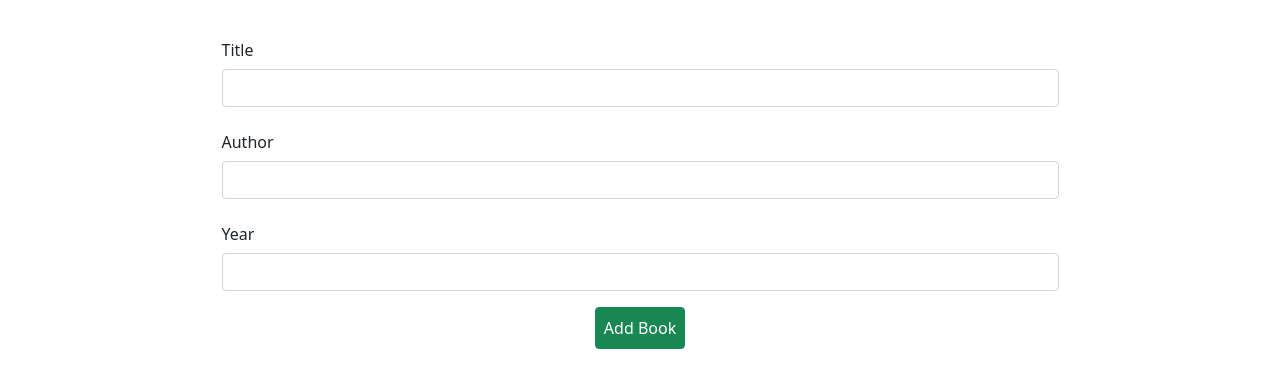
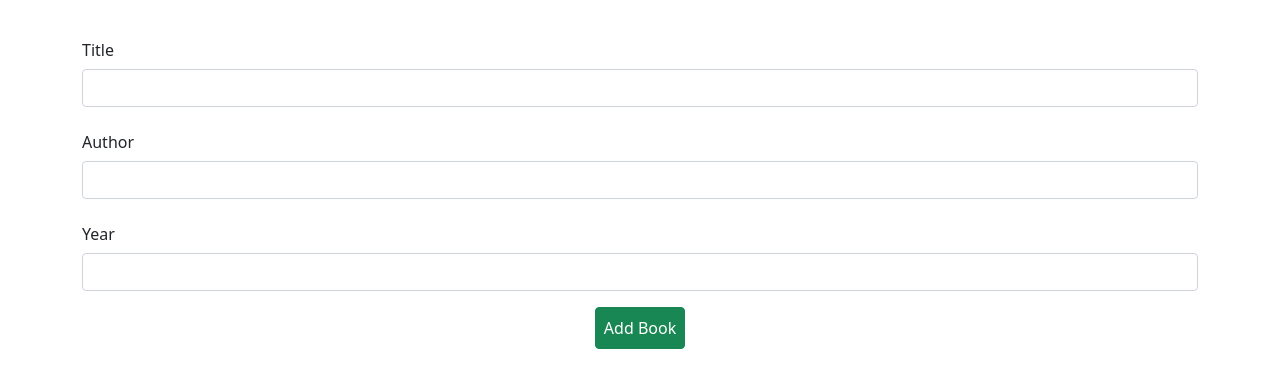
Before and after one commit to mahi1212/Book-List-App, a plain HTML site: page index.html in a window 1280 px wide. Shown: the part 113-500 px from the top of the page. Drawn offline with nearby package versions, Linux system fonts and the light colour scheme.

Commit message:
html done

```diff
--- a/index.html
+++ b/index.html
@@ -13,7 +13,7 @@
 <body>
     <div class="container mt-4">
         <h1 class="text-warning text-center text-uppercase fw-bolder my-5"><span class="border border-success border-3 p-2"><i class="fas fa-book-open text-success"></i> Book List App <i class="fas fa-book-open text-success"></i> </span></h1>
-        <form action="mailto:mahi121.mr@gmail.com" class="w-75 mx-auto" >
+        <form action="mailto:mahi121.mr@gmail.com">
             <div class="mb-3">
                 <label for="title" class="col-form-label">Title</label>
                 <div>
```
